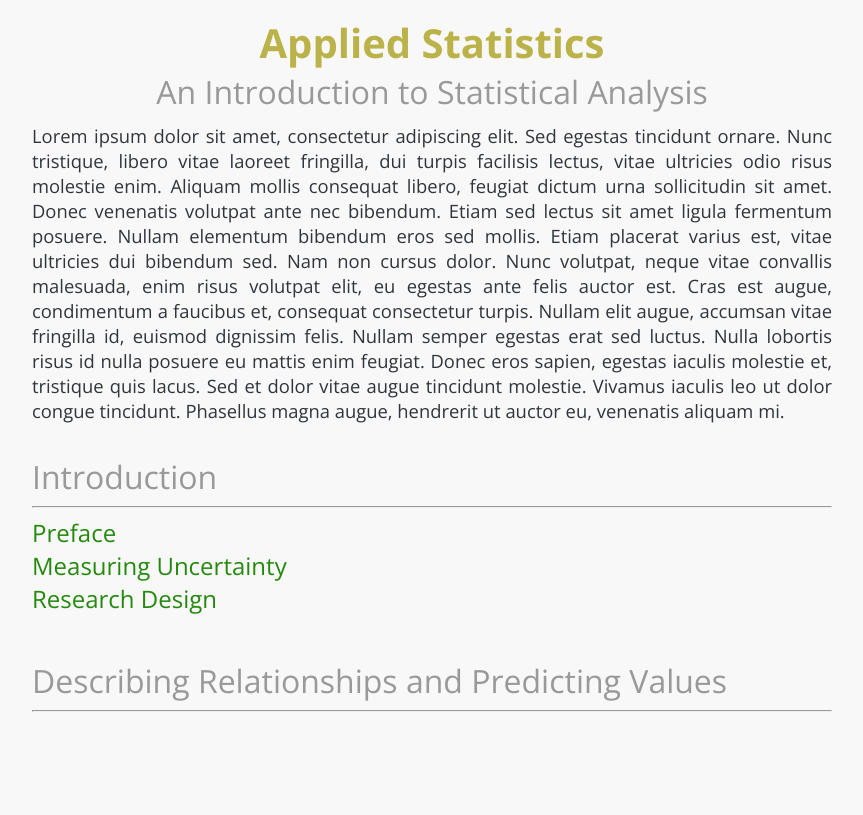
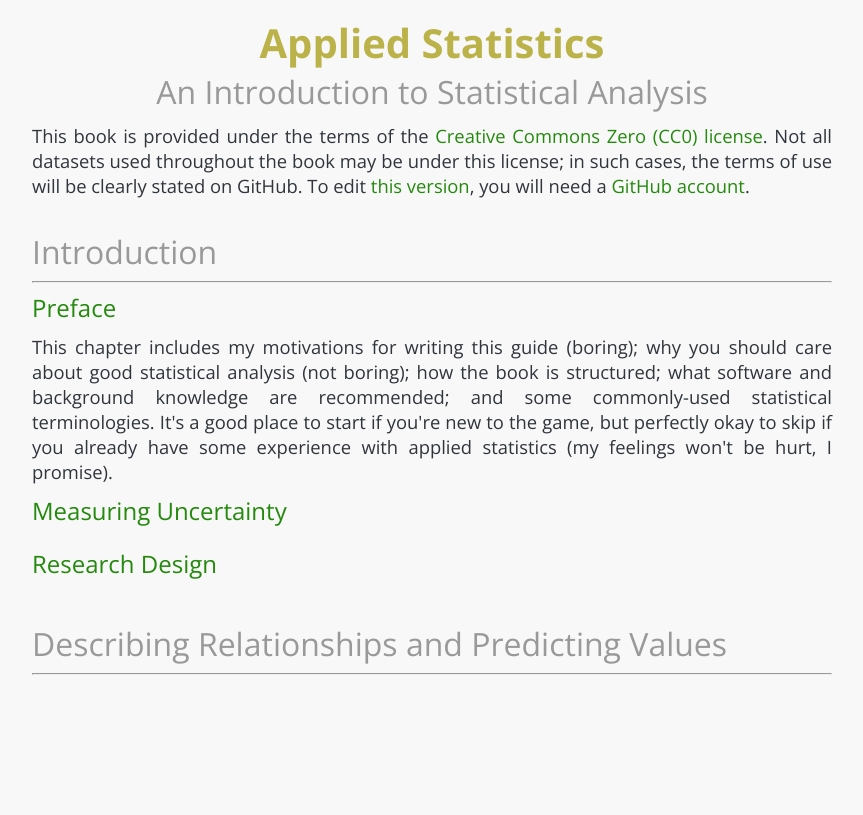
Before and after one commit to digideskio/appliedStats, a PHP site: page / in a window 1280 px wide. Shown: the whole page, without its empty margins (208-1071 px from the left). Run offline with PHP 8.4, Linux system fonts and the light colour scheme.

Commit message:
Updated intro text

```diff
--- a/index.html
+++ b/index.html
@@ -18,15 +18,18 @@
     <h1 class="title">Applied Statistics</h1>
     <h2 class="title">An Introduction to Statistical Analysis</h2>
 
-    <p>Lorem ipsum dolor sit amet, consectetur adipiscing elit. Sed egestas tincidunt ornare. Nunc tristique, libero vitae laoreet fringilla, dui turpis facilisis lectus, vitae ultricies odio risus molestie enim. Aliquam mollis consequat libero, feugiat dictum urna sollicitudin sit amet. Donec venenatis volutpat ante nec bibendum. Etiam sed lectus sit amet ligula fermentum posuere. Nullam elementum bibendum eros sed mollis. Etiam placerat varius est, vitae ultricies dui bibendum sed. Nam non cursus dolor. Nunc volutpat, neque vitae convallis malesuada, enim risus volutpat elit, eu egestas ante felis auctor est. Cras est augue, condimentum a faucibus et, consequat consectetur turpis. Nullam elit augue, accumsan vitae fringilla id, euismod dignissim felis. Nullam semper egestas erat sed luctus. Nulla lobortis risus id nulla posuere eu mattis enim feugiat. Donec eros sapien, egestas iaculis molestie et, tristique quis lacus. Sed et dolor vitae augue tincidunt molestie. Vivamus iaculis leo ut dolor congue tincidunt. Phasellus magna augue, hendrerit ut auctor eu, venenatis aliquam mi.</p>
+    <p>This book is provided under the terms of the <a href="https://github.com/faulconbridge/appliedStats/blob/gh-pages/LICENSE" target="_blank">Creative Commons Zero (CC0) license</a>. Not all datasets used throughout the book may be under this license; in such cases, the terms of use will be clearly stated on GitHub. To edit <a href="https://github.com/faulconbridge/appliedStats" target="_blank">this version</a>, you will need a <a href="https://github.com/" target="_blank">GitHub account</a>.</p>
     <br />
 
     <h2>Introduction</h2>
     <hr>
-    <h3 class="chapter"><a href="preface.html">Preface</a></h3>
-    <h3 class="chapter"><a href="uncertainty.html">Measuring Uncertainty</a></h3>
-    <h3 class="chapter"><a href="design.html">Research Design</a></h3>
-    <br /><br />
+    <h3><a href="preface.html">Preface</a></h3>
+    <p>This chapter includes my motivations for writing this guide (boring); why you should care about good statistical analysis (not boring); how the book is structured; what software and background knowledge are recommended; and some commonly-used statistical terminologies. It's a good place to start if you're new to the game, but perfectly okay to skip if you already have some experience with applied statistics (my feelings won't be hurt, I promise).</p>
+    <h3><a href="uncertainty.html">Measuring Uncertainty</a></h3>
+    <p></p>
+    <h3><a href="design.html">Research Design</a></h3>
+    <p></p>
+    <br />
     <h2>Describing Relationships and Predicting Values</h2>
     <hr>
 
--- a/stylesheets/stylesheet.css
+++ b/stylesheets/stylesheet.css
@@ -114,14 +114,14 @@ h4 {
   text-align: left;
 }
 
-.chapter a, .chapter a:visited {
+a, a:visited {
   text-decoration: none;
   color: #24890d;
   font-weight: 400;
 
 }
 
-.chapter a:active, .chapter a:hover {
+a:active, a:hover {
   text-decoration: none;
   color: #41a62a;
 }
```
